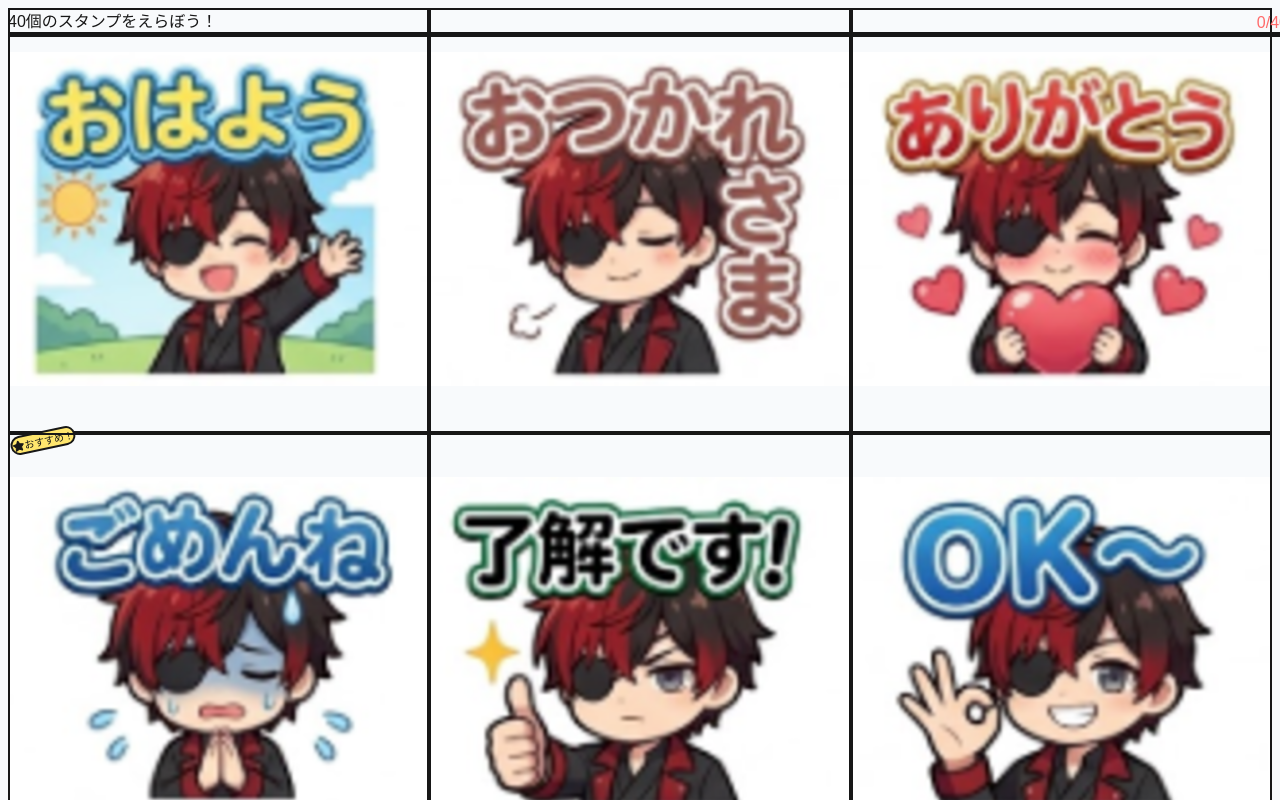
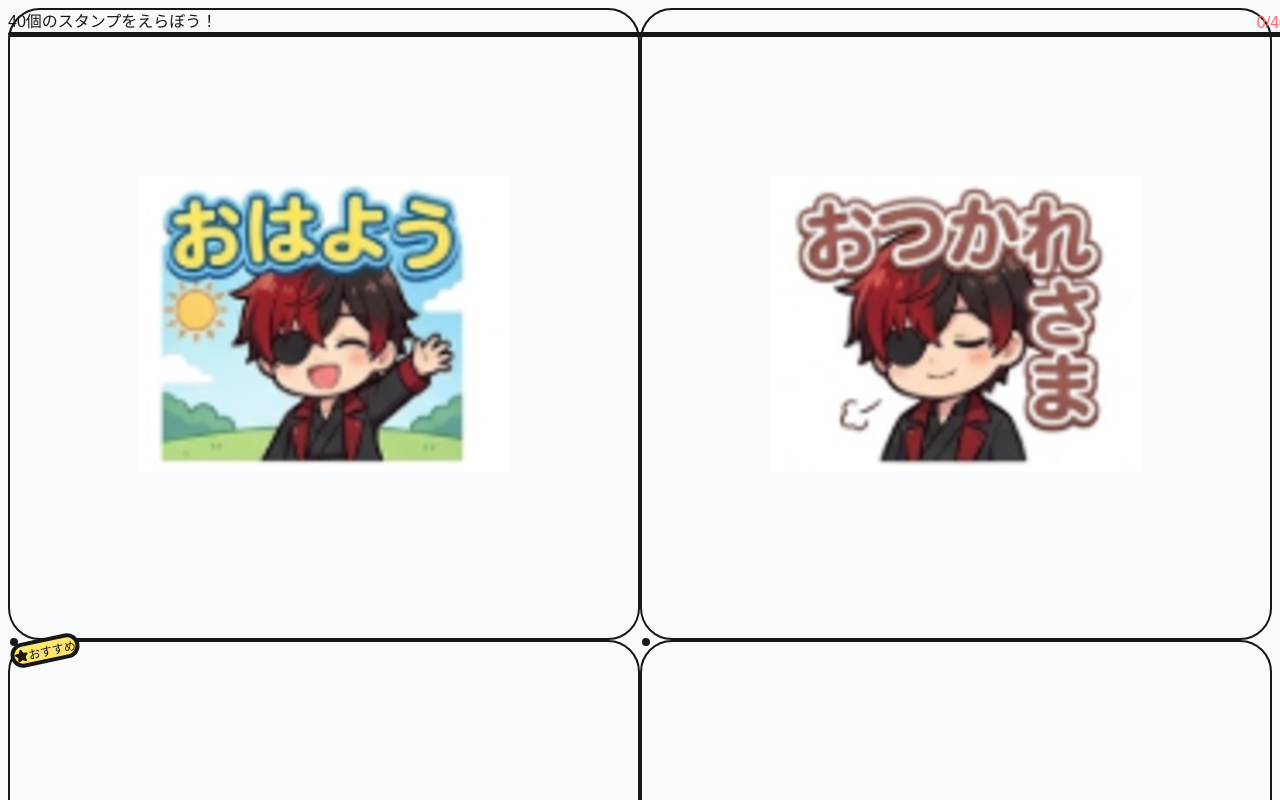
Before and after one commit to iidaatcnt/doresuru, a Next.js app: page / in a window 1280 px wide. Shown: the top 800 px of the page. Built offline with nearby package versions, Linux system fonts and the light colour scheme.

Commit message:
Enhance sticker layout with more padding and better visual feedback

```diff
--- a/src/app/page.tsx
+++ b/src/app/page.tsx
@@ -129,7 +129,7 @@ export default function Home() {
             text="40個のスタンプをえらぼう！"
           />
 
-          <div className="grid grid-cols-3 sm:grid-cols-4 md:grid-cols-6 gap-4">
+          <div className="grid grid-cols-2 sm:grid-cols-3 md:grid-cols-4 lg:grid-cols-6 gap-6">
             {stickers.map((sticker) => {
               const isSelected = selectedIds.includes(sticker.id);
               const isDisabled = !isSelected && selectedIds.length >= REQUIRED_SELECTION;
@@ -138,32 +138,42 @@ export default function Home() {
                 <motion.div
                   key={sticker.id}
                   layout
-                  whileTap={{ scale: 0.92 }}
+                  whileTap={{ scale: 0.9 }}
                   onClick={() => toggleSelection(sticker.id)}
                   className={cn(
-                    "relative aspect-square rounded-3xl p-3 cursor-pointer transition-all duration-500",
+                    "relative aspect-square rounded-[32px] p-4 cursor-pointer transition-all duration-500",
                     isSelected
-                      ? "bg-white shadow-[0_20px_40px_-12px_rgba(255,107,107,0.4)] ring-4 ring-[#FF6B6B] scale-105 z-10"
-                      : "bg-white/70 backdrop-blur-sm border-2 border-white hover:bg-white hover:shadow-xl",
-                    isDisabled && "opacity-30 grayscale saturate-0 pointer-events-none"
+                      ? "bg-white shadow-[0_24px_48px_-12px_rgba(255,107,107,0.4)] ring-[6px] ring-[#FF6B6B] scale-105 z-10"
+                      : "bg-white/80 backdrop-blur-sm border-2 border-white hover:bg-white hover:shadow-2xl",
+                    isDisabled && "opacity-20 grayscale saturate-0 pointer-events-none"
                   )}
                 >
-                  <img src={sticker.url} alt="" className="w-full h-full object-contain mb-2" />
+                  <div className="w-full h-full flex items-center justify-center p-2 bg-slate-50/50 rounded-2xl relative overflow-hidden group">
+                    <img
+                      src={sticker.url}
+                      alt=""
+                      className="max-w-full max-h-full object-contain drop-shadow-lg transform transition-transform group-hover:scale-110 duration-300"
+                    />
+                  </div>
 
                   {sticker.recommended && (
-                    <div className="absolute -top-3 -left-2 bg-[#FFE66D] text-slate-800 px-3 py-1 rounded-full text-[10px] font-black flex items-center gap-1 shadow-lg border-2 border-white transform -rotate-12">
-                      <Star size={12} fill="currentColor" className="text-orange-500" />
-                      おすすめ！
+                    <div className="absolute -top-4 -left-3 bg-[#FFE66D] text-slate-900 px-4 py-1.5 rounded-full text-[12px] font-black flex items-center gap-1.5 shadow-xl border-4 border-white transform -rotate-12 z-20">
+                      <Star size={14} fill="currentColor" className="text-orange-500" />
+                      おすすめ
                     </div>
                   )}
 
-                  <div className="absolute bottom-2 right-2">
+                  <div className="absolute -top-2 -right-2">
                     {isSelected ? (
-                      <motion.div initial={{ scale: 0 }} animate={{ scale: 1 }}>
-                        <CheckCircle2 className="text-[#FF6B6B]" size={28} fill="white" />
+                      <motion.div
+                        initial={{ scale: 0, rotate: -20 }}
+                        animate={{ scale: 1, rotate: 0 }}
+                        className="bg-[#FF6B6B] rounded-full p-1.5 shadow-lg border-4 border-white"
+                      >
+                        <CheckCircle2 className="text-white" size={24} />
                       </motion.div>
                     ) : (
-                      <div className="w-6 h-6 rounded-full border-2 border-slate-200 bg-white/50" />
+                      <div className="w-8 h-8 rounded-full border-4 border-slate-100 bg-white shadow-inner" />
                     )}
                   </div>
                 </motion.div>
```
